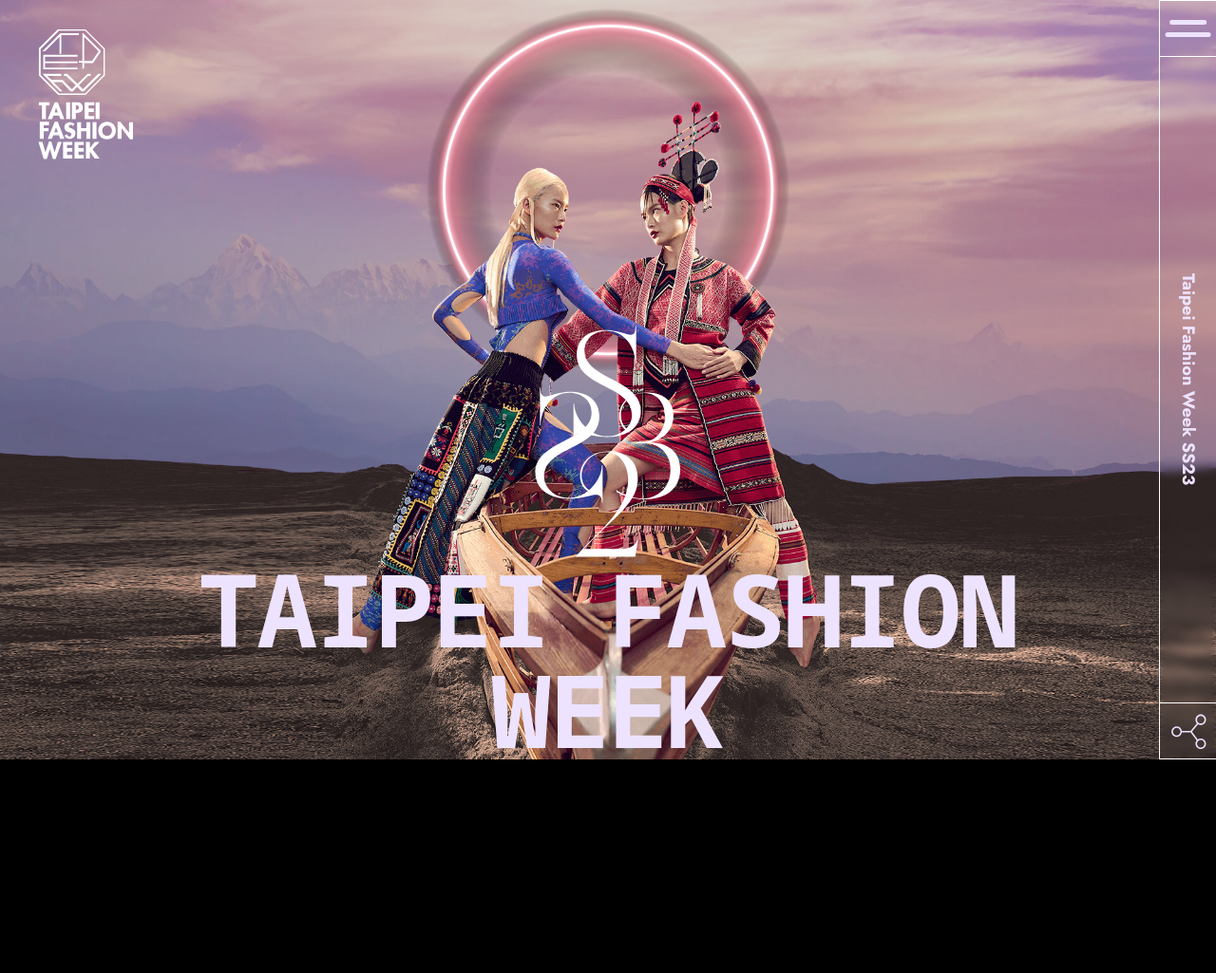
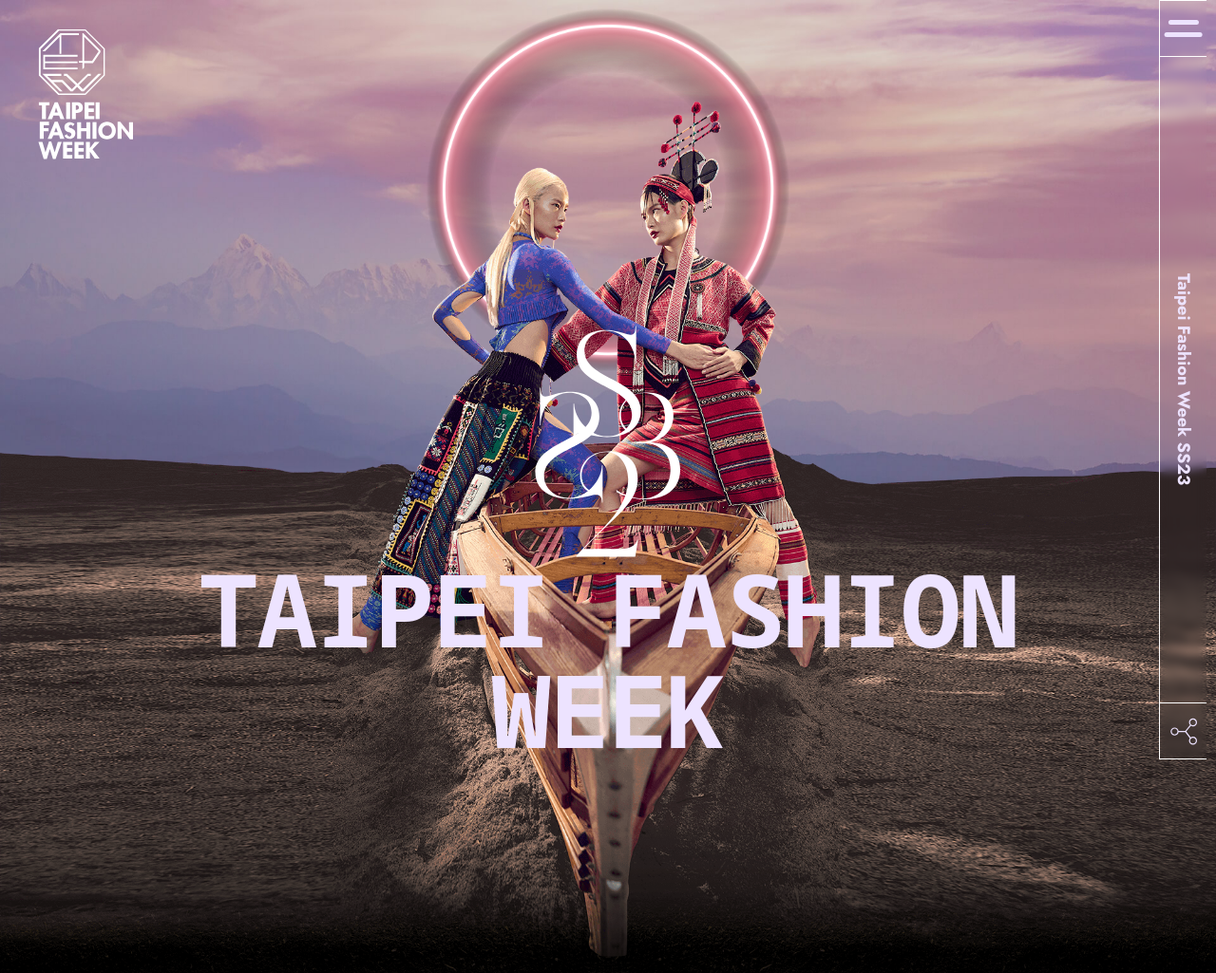
Before and after one commit to VladislavBobyrev/Fashion-example, a plain HTML site: page index.html in a window 1280 px wide. Shown: the top 1025 px of the page at 95% size. Drawn offline with nearby package versions, Linux system fonts and the light colour scheme; some packages are replaced by stand-ins of ours; a script that the page names is missing.

Commit message:
:bug: fix bug for mobile scroll

```diff
--- a/src/style/components/_aside.scss
+++ b/src/style/components/_aside.scss
@@ -3,8 +3,8 @@
   z-index: 9;
   top: 0;
   left: calc(100vw - 60px);
-  height: 100vh;
-  width: 60px;
+  height: 100%;
+  width: 50px;
   backdrop-filter: blur(5px);
   display: flex;
   align-items: center;
@@ -12,10 +12,6 @@
   justify-content: space-between;
   border-left: 1px solid $primary;
   overflow: hidden;
-
-  @media all and (max-width: 920px) {
-    width: 50px;
-  }
 }
 
 .aside-share {
--- a/src/style/components/_page.scss
+++ b/src/style/components/_page.scss
@@ -1,6 +1,6 @@
 .page {
   width: 100vw;
-  height: calc(var(--vh) * 100);
+  // height: calc(var(--vh) * 100);
   -webkit-font-smoothing: antialiased;
   -moz-osx-font-smoothing: grayscale;
   background: $secondary;
@@ -23,6 +23,8 @@
 .html-hidden {
   overflow: hidden;
 }
+
 .html {
+    height: calc(var(--vh) * 100);
   overflow-x: hidden;
 }
```
Also changed, not shown: src/style/style.css.
